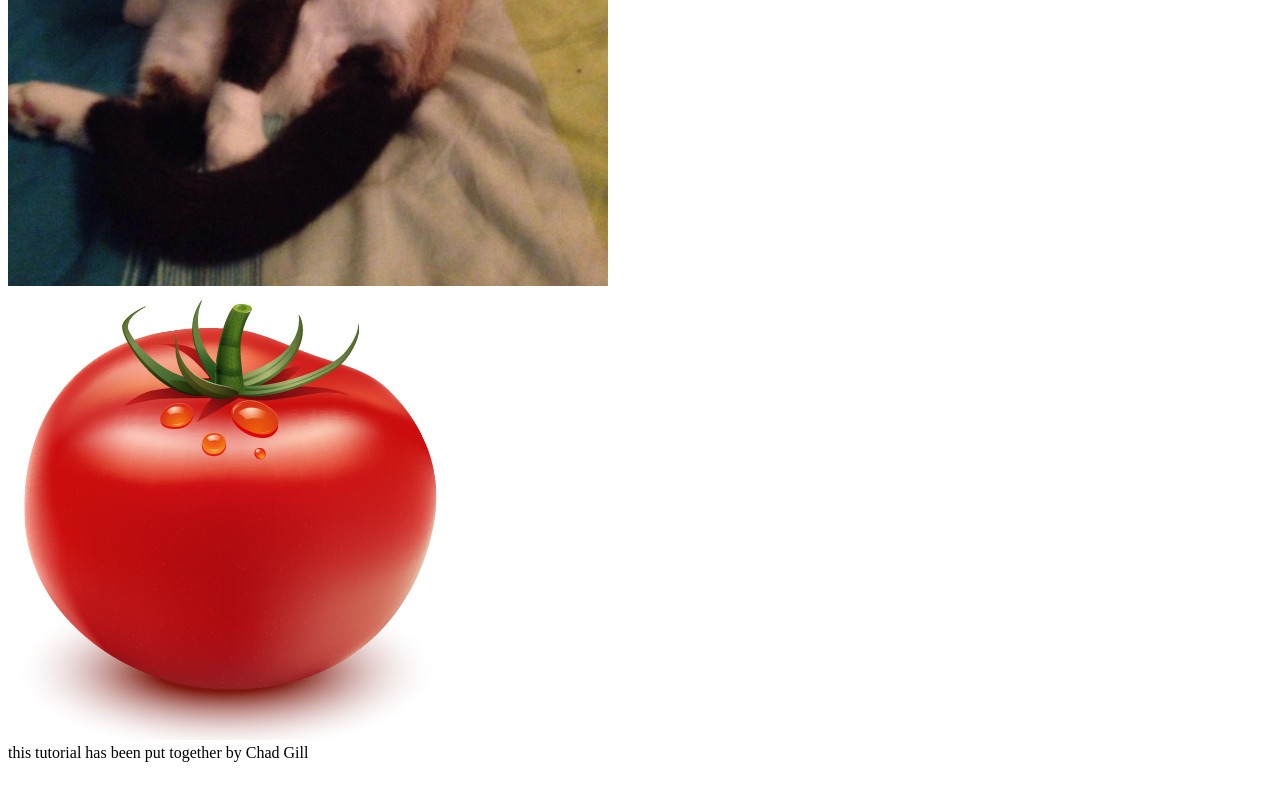
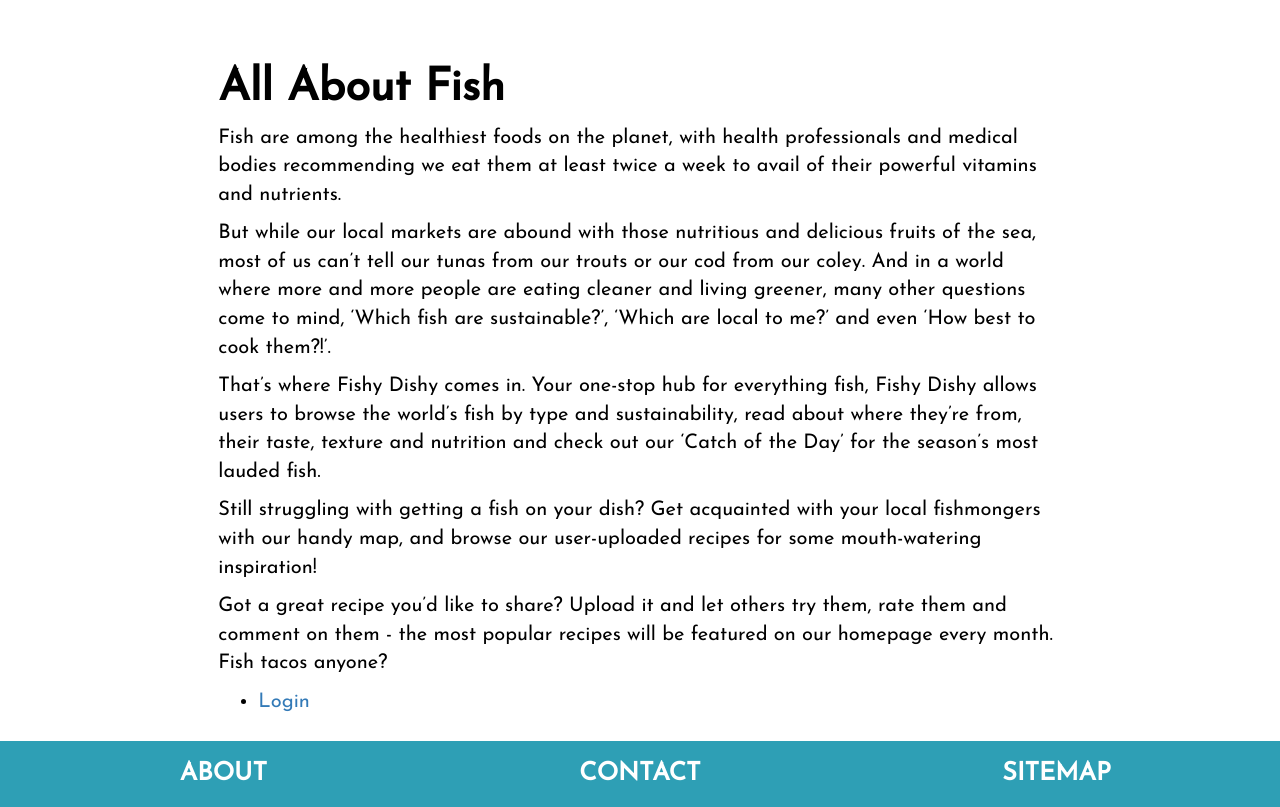
Before and after one commit to roseboat/FishyDishy, a Django app: page /rango/about/ in a window 1280 px wide. Shown: the part 648-1455 px from the top of the page. Before the commit the page ends 1410 px from the top, so only its background shows below. Run offline with Django 3.2, Linux system fonts and the light colour scheme; some libraries are stand-ins or nearby versions.

Commit message:
about page fixed

```diff
--- a/templates/rango/about.html
+++ b/templates/rango/about.html
@@ -1,27 +1,39 @@
-<!DOCTYPE html>
+{% extends 'rango/base.html' %}
 {% load staticfiles %}
-<html>
 
-    <head>
-        <title>Cat Worshippers</title>
-    </head>
+{% block title_block %}
+    About
+{% endblock %}
 
-    <body>
-        <h1> About </h1>
-        <div>
-            This is Snowball <br />
-            <strong>{{boldmessage}}</strong><br />
-        </div
-        <div>
-            <a href="/rango/">Index</a><br />
-            <img src="{{ MEDIA_URL }}cat.jpg" width="600" height="800" />
-        </div>
-	<div>
-		<img src="{% static "images/rango.jpg" %}" alt="Picture of Rango" />
-	</div>
-        <div>
-          this tutorial has been put together by Chad Gill <br />
-        </div>
-    </body>
+{% block body_block %}
 
-    </html>
+    <h1>All About Fish</h1>
+    <div class="content">
+        <p>
+            Fish are among the healthiest foods on the planet, with health professionals and medical bodies
+            recommending we eat them at least twice a week to avail of their powerful vitamins and nutrients.
+        </p>
+        <p>
+            But while our local markets are abound with those nutritious and delicious fruits of the sea,
+            most of us can’t tell our tunas from our trouts or our cod from our coley.
+            And in a world where more and more people are eating cleaner and living greener,
+            many other questions come to mind, ‘Which fish are sustainable?’, ‘Which are local to me?’ and even
+            ‘How best to cook them?!’.
+        </p>
+        <p>
+            That’s where Fishy Dishy comes in.  Your one-stop hub for everything fish, Fishy Dishy allows users to
+            browse the world’s fish by type and sustainability, read about where they’re from, their taste, texture and
+            nutrition and check out our ‘Catch of the Day’ for the season’s most lauded fish.
+        </p>
+        <p>
+            Still struggling with getting a fish on your dish? Get acquainted with your local fishmongers with our handy map,
+            and browse our user-uploaded recipes for some mouth-watering inspiration!
+        </p>
+        <p>
+            Got a great recipe you’d like to share? Upload it and let others try them, rate them and comment on
+            them - the most popular recipes will be featured on our homepage every month. Fish tacos anyone?
+        </p>
+
+    </div>
+
+{% endblock %}
```
Also changed, not shown: db.sqlite3.
